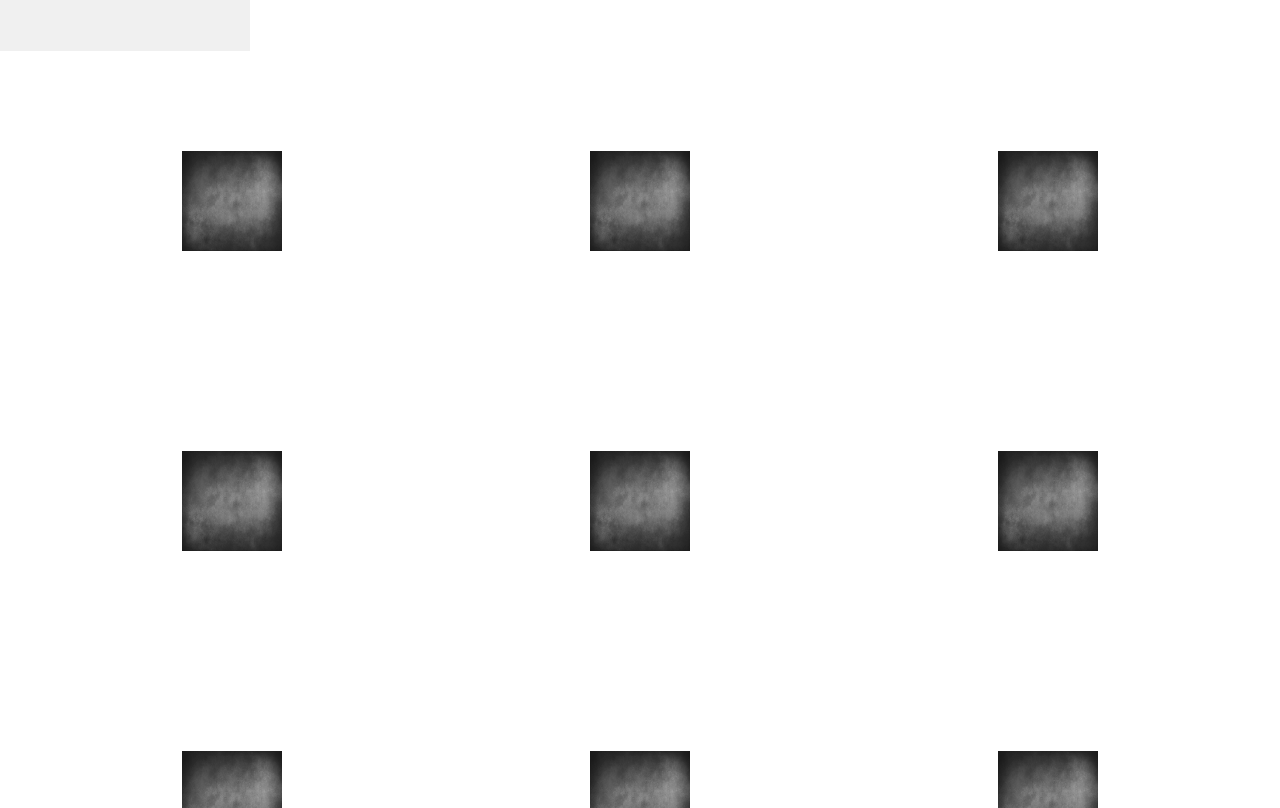
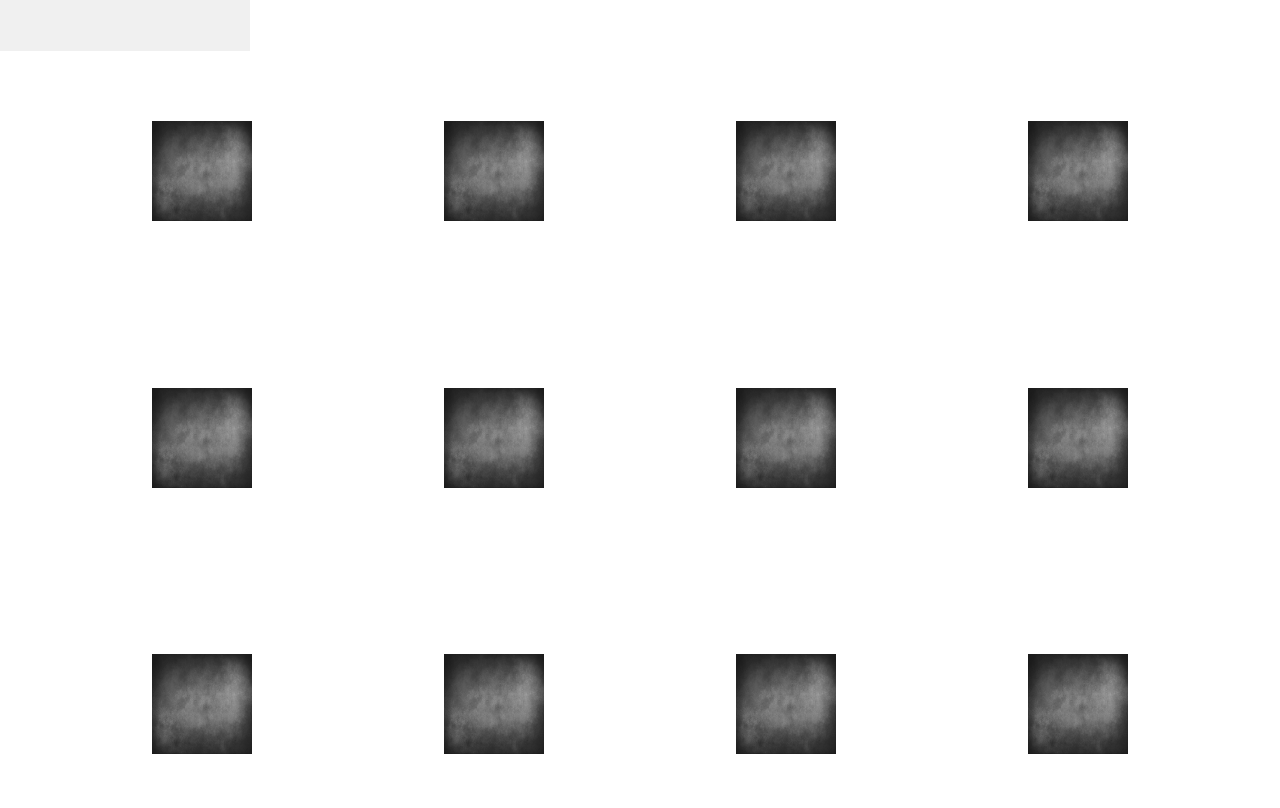
Before and after one commit to qsyedajmal/React, a React (Create React App) app: page / in a window 1280 px wide. Shown: the part 1720-2528 px from the top of the page. Built offline with nearby package versions, Linux system fonts and the light colour scheme.

Commit message:
Responsive Image in React

```diff
--- a/src/components/Image/Image.css
+++ b/src/components/Image/Image.css
@@ -1,5 +1,13 @@
 .image{
     width: 100px;
     height: 100px;
-    margin: 100px;
+    margin: 70px;
 }
+
+@media (min-width:1281px){
+    .image{
+        width: 100px;
+        height: 100px;
+        margin: 100px;
+    }
+}
```
Also changed, not shown: src/App.js (+4 -8 lines).
